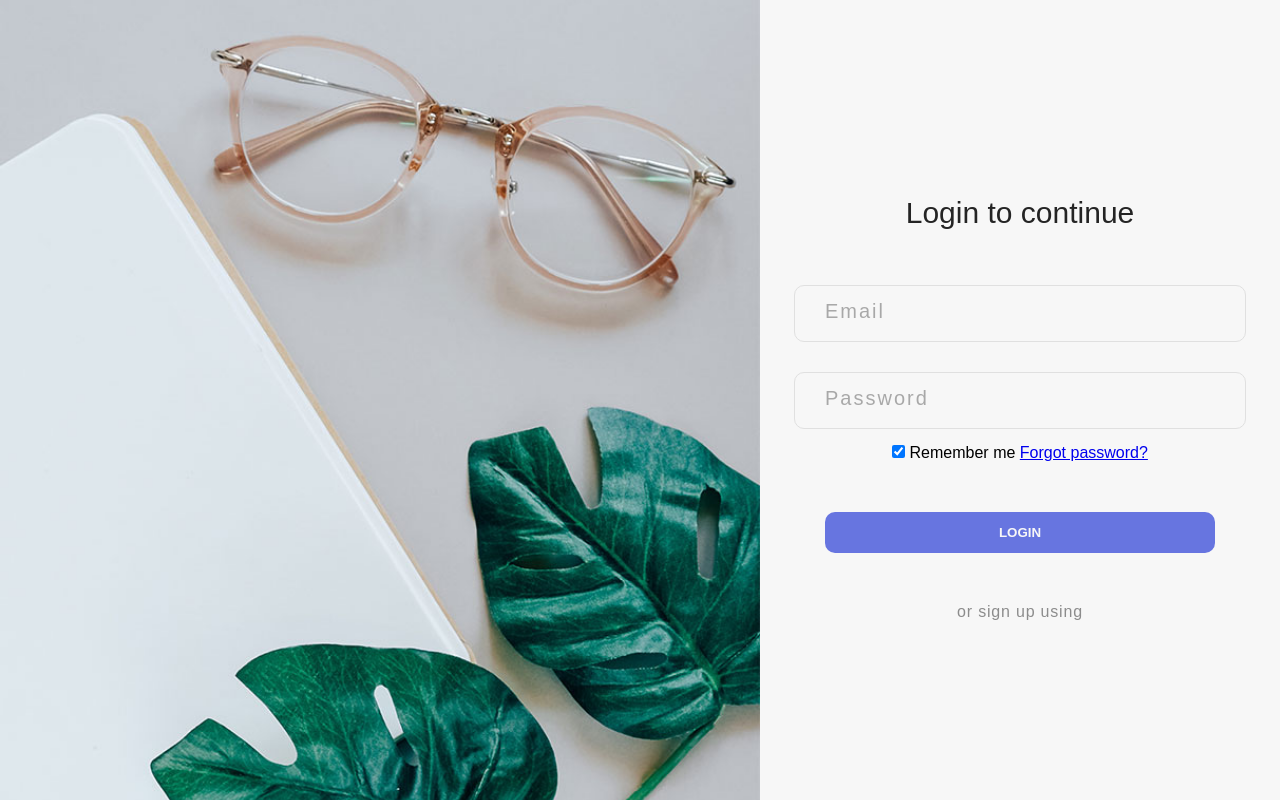
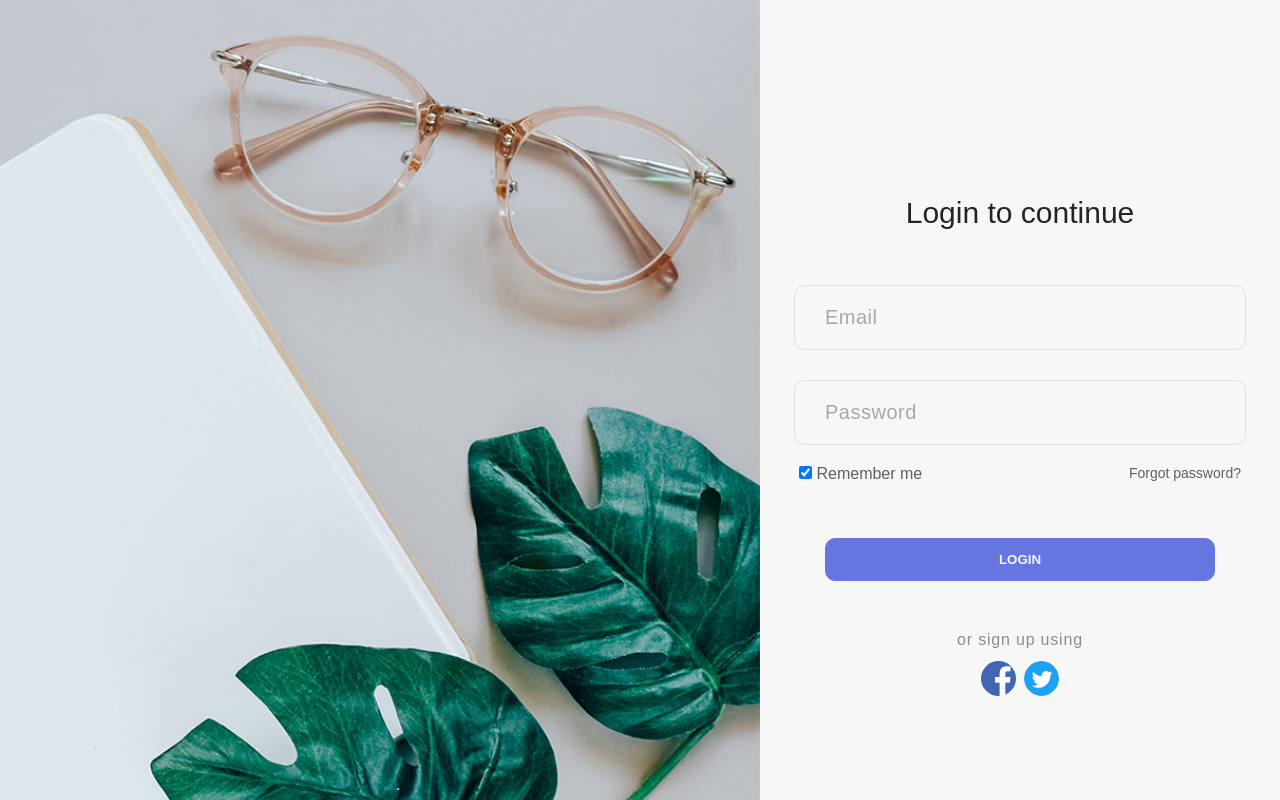
Before and after one commit to hariharanravi/LoginPageTemplates, a plain HTML site: page LoginTemplate2/index.html in a window 1280 px wide. Drawn offline with Linux system fonts and the light colour scheme.

Commit message:
Login Template 2 Changes
Added Signup using facebook and twitter logos and formatted button to match with reference.

```diff
--- a/LoginTemplate2/css/style.css
+++ b/LoginTemplate2/css/style.css
@@ -57,6 +57,7 @@ body,html{
   align-items: center;
   flex-flow: column;
   flex-wrap: wrap;
+  box-sizing: border-box;
 }
 
 .form-tag input[type="text"], .form-tag input[type="password"]
@@ -67,6 +68,8 @@ body,html{
   border: 1px solid #E0E0E0;
   border-radius: 10px;
   background: #f7f7f7;
+  font-size: 20px;
+  letter-spacing: 1px;
 }
 
 .form-tag input[type="text"]::placeholder, .form-tag input[type="password"]::placeholder
@@ -75,7 +78,7 @@ body,html{
   font-weight: 100;
   opacity: 0.6;
   text-align: left;
-  letter-spacing: 2px;
+  letter-spacing: 0.5px;
   vertical-align: text-top;
 }
 .form-box h2{
@@ -104,6 +107,14 @@ body,html{
   color: #F7F7F7;
   text-transform: uppercase;
   font-weight: bolder;
+  cursor: pointer;
+  border: 1px solid #6775e0;
+}
+
+.btn:hover{
+  color: #6775e0;
+  background: #f7f7f7;
+  border: 1px solid #6775e0;
 }
 
 .form-tag p{
@@ -112,6 +123,54 @@ body,html{
   opacity: 0.7;
   letter-spacing: 0.8px;
 }
+
+.remember-forget-box{
+  width:85%;
+  box-sizing: border-box;
+}
+
+.remember-me-box
+{
+  float: left;
+  padding: 5px 0;
+  color: #5f5f5f;
+}
+
+.forgot-password-box{
+  float: right;
+  text-decoration: none;
+  color: #5f5f5f;
+  font-size: 14px;
+  padding: 5px 0;
+}
+.forgot-password-box:hover{
+  color:#6775e0;
+}
+
+.social-login{
+  position: relative;
+}
+
+.social-login img{
+  width: 35px;
+  height: 35px;
+  padding: 2px;
+  text-align: center;
+  cursor: pointer;
+  border-radius: 40px;
+  background-position: center;
+}
+@@media only screen and (max-width:530px) {
+  .login{
+    width: 100%;
+    position: relative;
+  }
+  .remember-forget-box{
+    width: auto;
+    box-sizing: border-box;
+  }
+
+}
 .clr{
   clear: both
 }
--- a/LoginTemplate2/index.html
+++ b/LoginTemplate2/index.html
@@ -14,8 +14,8 @@
     <div class="form-box">
     <h2>Login to continue</h2>
     <form class="form-tag" action="#" method="post">
-      <input class="txtb" id="email" type="text" name="username" placeholder="Email" value="">
-      <input class="txtb" id="password" type="password" name="password" placeholder="Password" value="">
+      <input class="txtb" id="email" type="text" name="username" placeholder="Email" value="" maxlength="50">
+      <input class="txtb" id="password" type="password" name="password" placeholder="Password" value="" maxlength="50">
       <div class="remember-forget-box">
         <label class="remember-me-box"><input type="checkbox" name="remember-me" value="remember" checked>
           Remember me </label>
@@ -23,9 +23,9 @@
       </div>
       <input class="btn" type="submit" name="submit" value="login">
       <p>or sign up using</p>
-      <div class="fb-login">
-      </div>
-      <div class="twitter-login">
+      <div class="social-login">
+        <img src="./Images/fb-icon.png" class="fb-login-img" alt="FB-Login">
+        <img src="./Images/twitter-icon.png" class="twitter-login-img" alt="Twitter-Login">
       </div>
     </form>
     </div>
@@ -34,29 +34,3 @@
   </div>
  </body>
 </html>
-
-    <!--
-
-    <div class="bg-image">
-    <img id="bgimage" src="Images/bg.jpg" alt="background-image">
-  </div>
-  <div class="form-group">
-  <div class="form-group-1">
-  <form class="container" action="index.html" method="post">
-  <h1>Login to Continue</h1>
-  <input type="text" name="email" placeholder="Email" value="">
-  <input type="password" name="password" placeholder="Password" value="">
-  <input type="checkbox" name="remember-me-checkbox" value=""> Remember me
-  <h6>Forgot password?</h6>
-  <input type="button" name="" value="LOGIN">
-</form>
-</div>
-<div class="form-group-2">
-<p>or sign up using</p>
-<img src="Images/fb-icon.png" alt="facebook-login">
-<img src="Images/twitter-icon.png" alt="twitter-login">
-</div>
-<div class="clr"/>
-</div>
-
--->
```
Also changed, not shown: LoginTemplate2/Reference/Login_Template.jpg (added).
